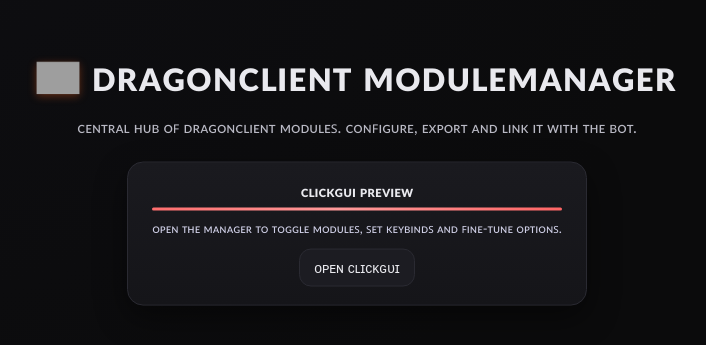
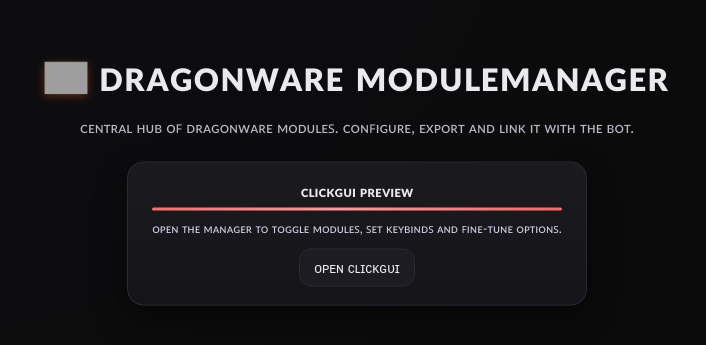
Before and after one commit to Xaskii213/912783hasdb, a plain HTML site: page index.html in a window 1280 px wide. Shown: the part 223-568 px from the top of the page, without its empty margins (283-989 px from the left). Drawn offline with Linux system fonts and the light colour scheme; grey boxes are pictures that could not be loaded.

Commit message:
Update index.html

```diff
--- a/index.html
+++ b/index.html
@@ -3,7 +3,7 @@
 <head>
   <meta charset="utf-8" />
   <meta name="viewport" content="width=device-width, initial-scale=1" />
-  <title>DragonClient Module Manager</title>
+  <title>DragonWare Module Manager</title>
   <link rel="icon" href="https://cdn.discordapp.com/attachments/1422487512311660615/1422508866956034189/raw.png?ex=68dcee1e&is=68db9c9e&hm=0084d676f511ecd64c8fe3f018290f1c32a803413db5924a9b1b821c3a7214fb&" type="image/png">
   <style>
     :root{
@@ -95,9 +95,9 @@
     <div class="wrap hero">
       <div class="heroTop">
         <img class="logo" src="https://cdn.discordapp.com/attachments/1422487512311660615/1422508866956034189/raw.png?ex=68dcee1e&is=68db9c9e&hm=0084d676f511ecd64c8fe3f018290f1c32a803413db5924a9b1b821c3a7214fb&.png" alt="logo" />
-        <h1 class="title">ᴅʀᴀɢᴏɴᴄʟɪᴇɴᴛ ᴍᴏᴅᴜʟᴇᴍᴀɴᴀɢᴇʀ</h1>
+        <h1 class="title">ᴅʀᴀɢᴏɴᴡᴀʀᴇ ᴍᴏᴅᴜʟᴇᴍᴀɴᴀɢᴇʀ</h1>
       </div>
-      <p class="subtitle">ᴄᴇɴᴛʀᴀʟ ʜᴜʙ ᴏꜰ ᴅʀᴀɢᴏɴᴄʟɪᴇɴᴛ ᴍᴏᴅᴜʟᴇꜱ. ᴄᴏɴꜰɪɢᴜʀᴇ, ᴇxᴘᴏʀᴛ ᴀɴᴅ ʟɪɴᴋ ɪᴛ ᴡɪᴛʜ ᴛʜᴇ ʙᴏᴛ.</p>
+      <p class="subtitle">ᴄᴇɴᴛʀᴀʟ ʜᴜʙ ᴏꜰ ᴅʀᴀɢᴏɴᴡᴀʀᴇ ᴍᴏᴅᴜʟᴇꜱ. ᴄᴏɴꜰɪɢᴜʀᴇ, ᴇxᴘᴏʀᴛ ᴀɴᴅ ʟɪɴᴋ ɪᴛ ᴡɪᴛʜ ᴛʜᴇ ʙᴏᴛ.</p>
       <div class="mini">
         <h3>ᴄʟɪᴄᴋɢᴜɪ ᴘʀᴇᴠɪᴇᴡ</h3>
         <div class="miniLine"></div>
```
